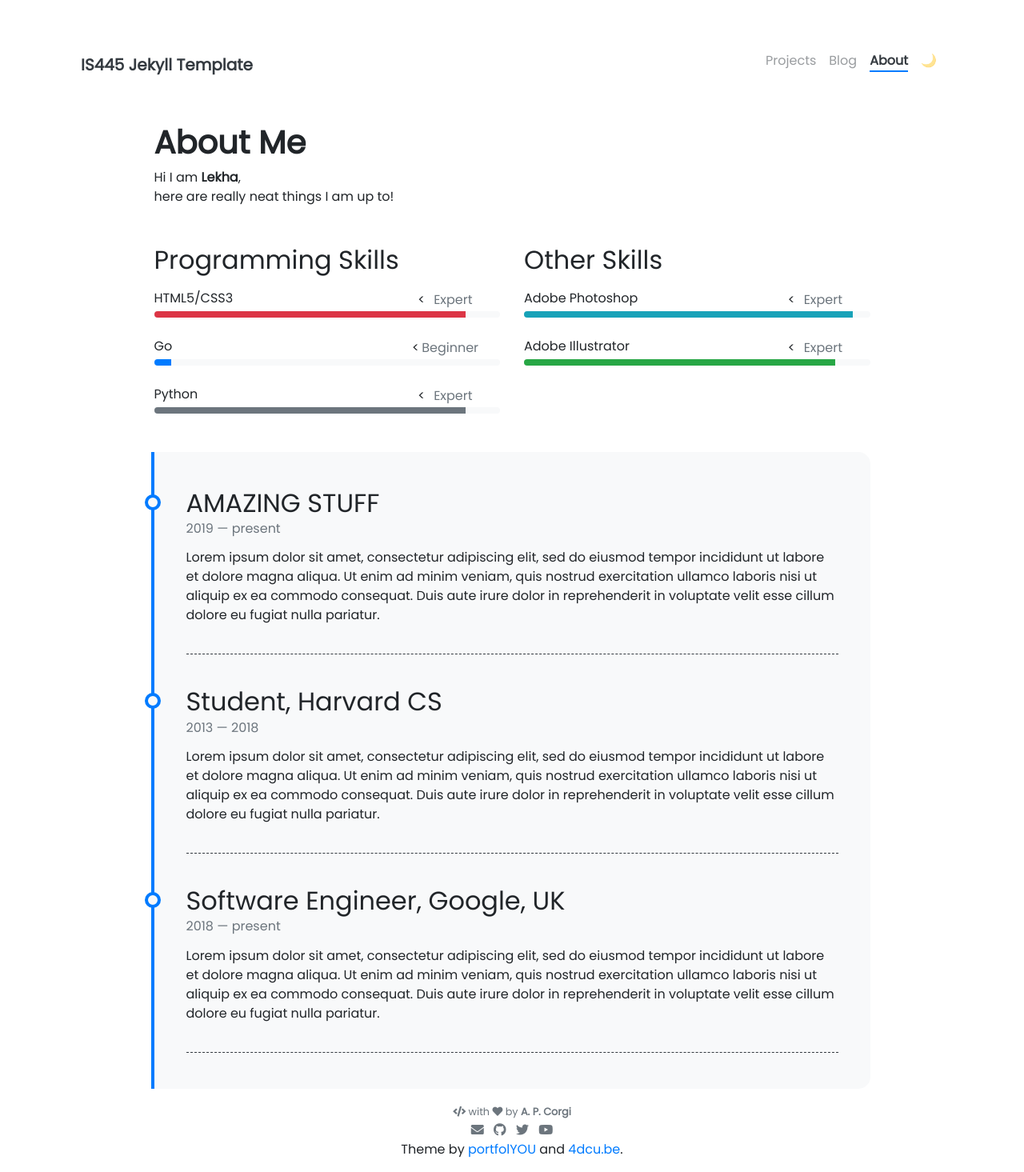
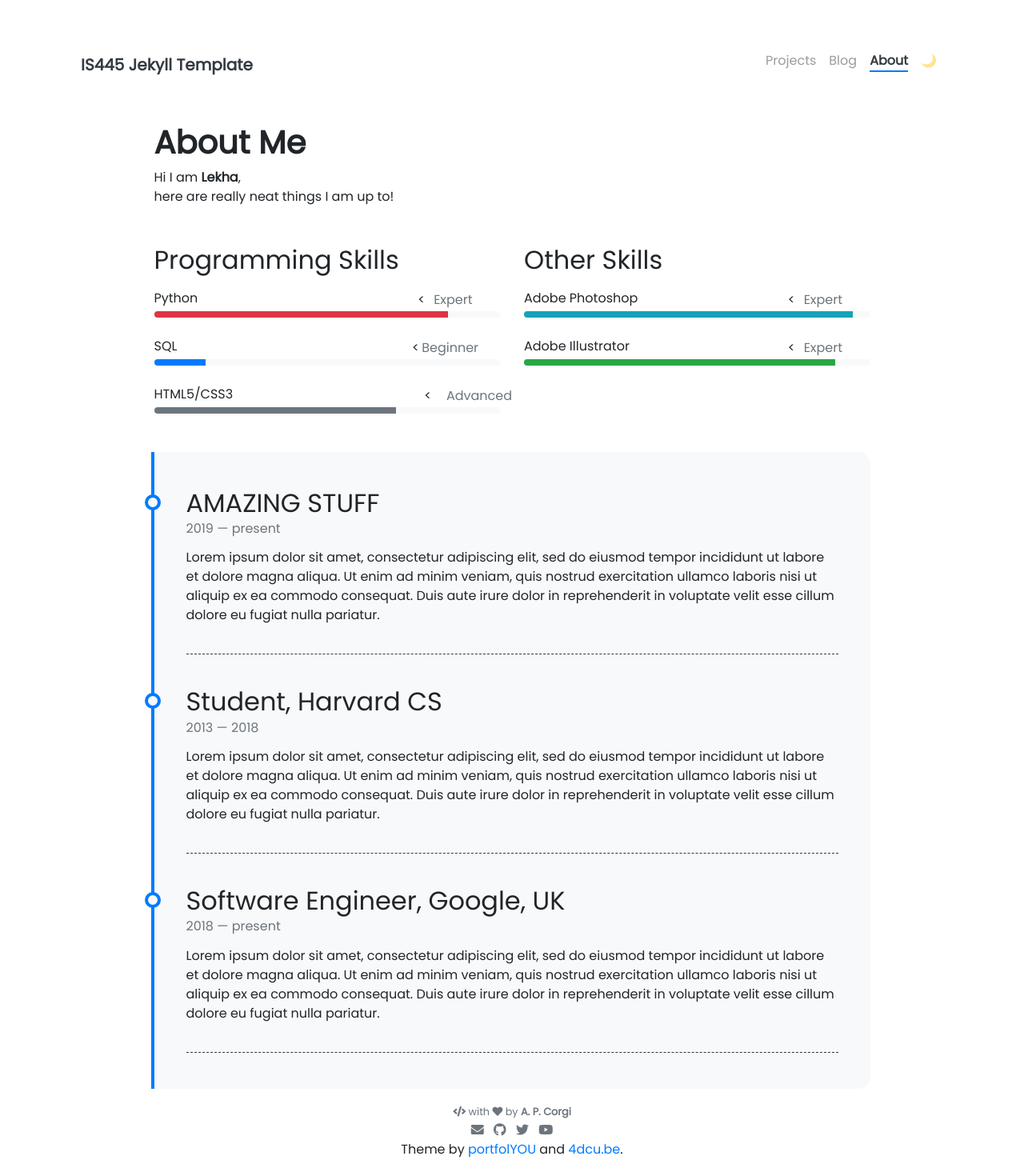
Before and after one commit to lekhapanati8/lekhapanati8.github.io, a Jekyll site: the page built from pages/about.md, in a window 1280 px wide. Shown: the whole page at 80% size. Built offline with Jekyll 4.4.1, drawn with Linux system fonts in a browser that asks for light colours; nearby versions of some CDN libraries.

Commit message:
Update programming-skills.yml

```diff
--- a/_data/programming-skills.yml
+++ b/_data/programming-skills.yml
@@ -1,14 +1,14 @@
-- name: HTML5/CSS3
-  percentage: 90
+- name: Python
+  percentage: 85
   level: Expert
   color: danger
 
-- name: Go
-  percentage: 5
+- name: SQL
+  percentage: 15
   level: Beginner
   color:
 
-- name: Python
-  percentage: 90
-  level: Expert
+- name: HTML5/CSS3
+  percentage: 70
+  level: Advanced
   color: secondary
```
